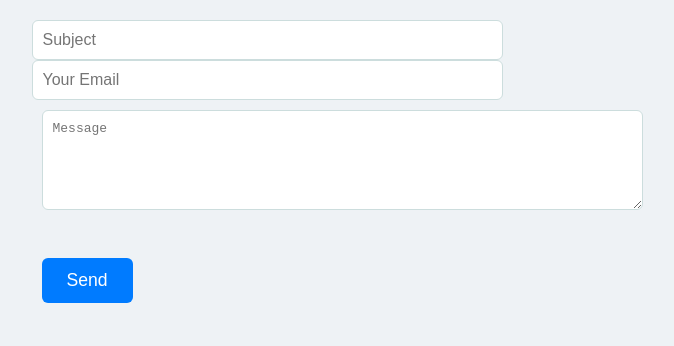
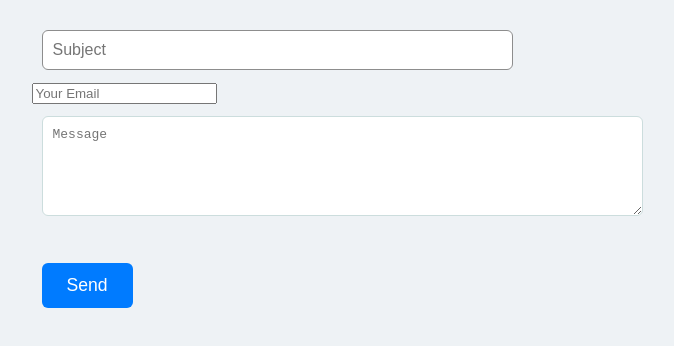
Before and after one commit to Majnik999/tests, a plain HTML site: page formular.html in a window 1280 px wide. Shown: the whole page, without its empty margins (298-972 px from the left). Drawn offline with Linux system fonts and the light colour scheme.

Commit message:
Big update!

```diff
--- a/formular.html
+++ b/formular.html
@@ -77,13 +77,14 @@
       color: #0056b3; /* Tmavšia modrá pri nabehnutí myšou */
       text-decoration: underline; /* Podčiarknutie pri nabehnutí */
     }
-    input {
+    input[type="text"] {
       width: calc(100% - 150px); /* Adjust width for result span */
       padding: 10px;
-      border: 1px solid #cdd;
+      border: 1px solid rgb(141, 141, 141);
       border-radius: 6px;
       box-sizing: border-box;
       font-size: 1em;
+      margin: 10px;
     }
     button {
         margin: 10px;
```
Also changed, not shown: src/english/presentperfect-zaklad.html (+1 -1 lines), src/geo/eu-capitals-severna.html (+1 -1 lines), src/geo/eu-capitals-stredna.html (+1 -1 lines), src/geo/eu-capitals-zapadna.html (+1 -1 lines), src/math/math-mierka-1.html (+1 -1 lines).
